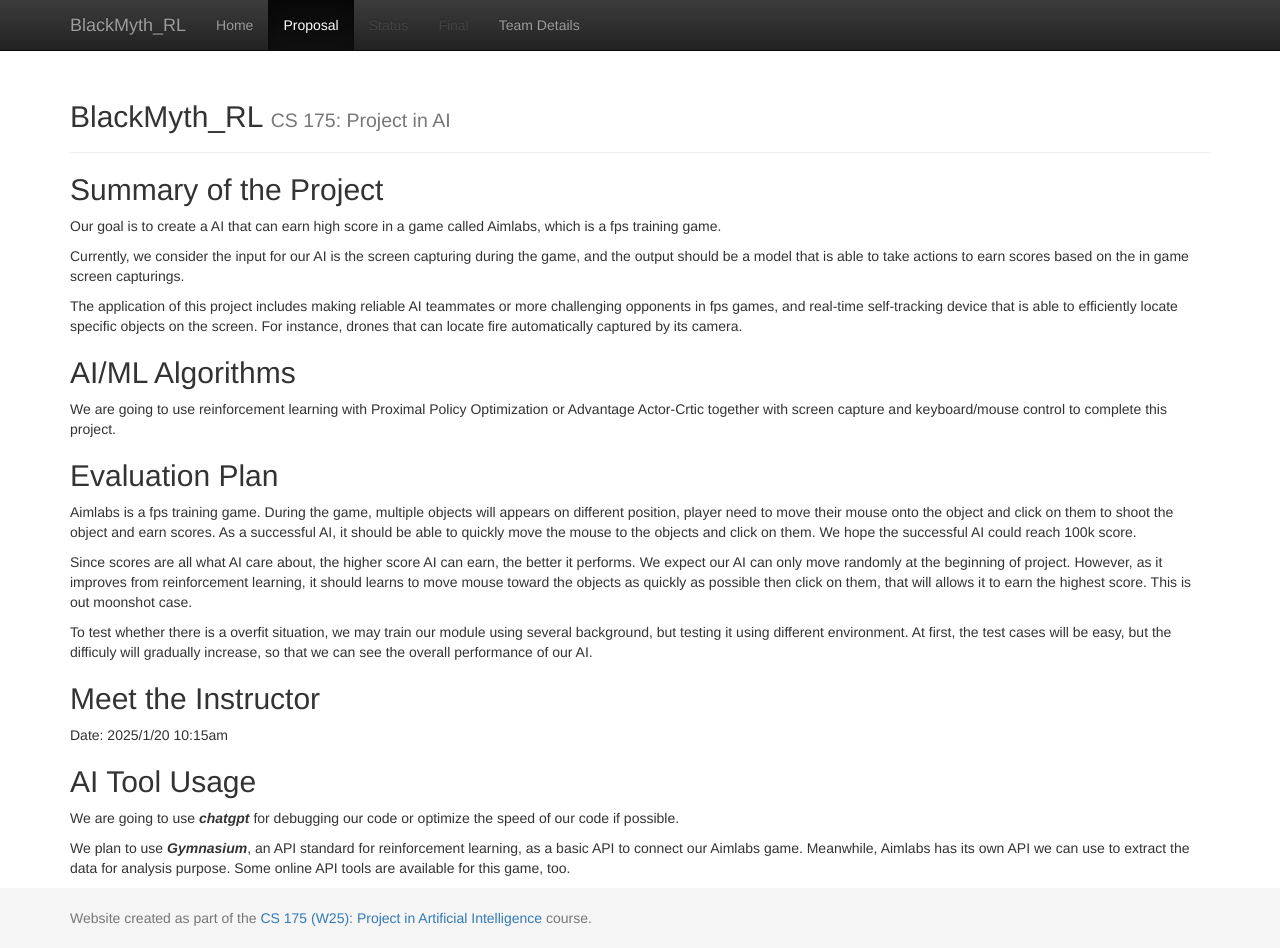
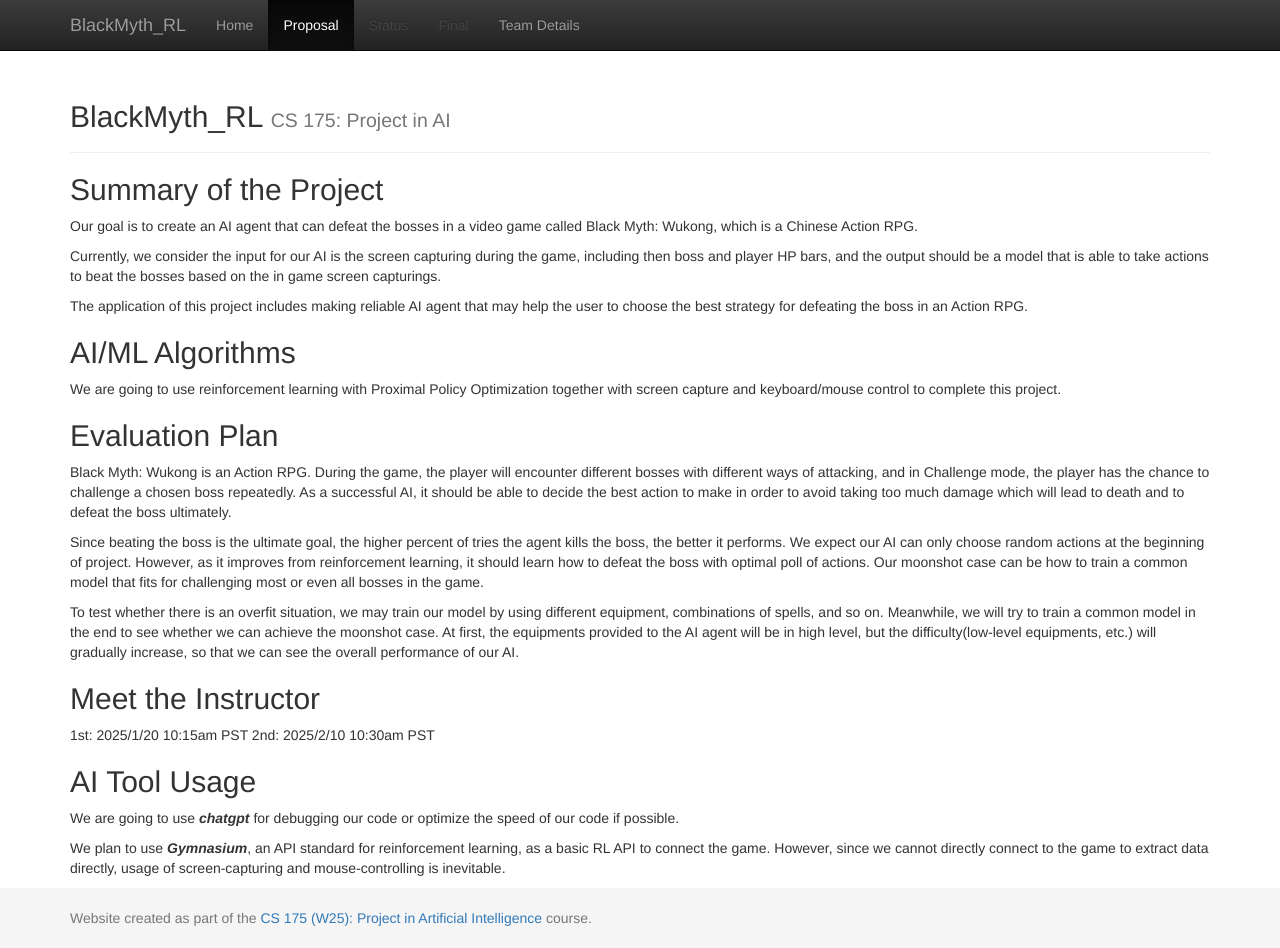
Before and after one commit to Jack-Emerald/BlackMyth-Unified_Mind, a Jekyll site: the page built from docs/proposal.md, in a window 1280 px wide and 948 px high. Built offline with Jekyll 4.4.1, drawn with Linux system fonts in a browser that asks for light colours.

Commit message:
Update the homepage(index.md) and the proposal.md to BlackMyth_RL version. Moving all images for the website to docs/images/.

```diff
--- a/docs/proposal.md
+++ b/docs/proposal.md
@@ -4,26 +4,27 @@ title: Proposal
 ---
 
 ## Summary of the Project
-Our goal is to create a AI that can earn high score in a game called Aimlabs, which is a fps training game.
+Our goal is to create an AI agent that can defeat the bosses in a video game called Black Myth: Wukong, which is a Chinese Action RPG.
 
-Currently, we consider the input for our AI is the screen capturing during the game, and the output should be a model that is able to take actions to earn scores based on the in game screen capturings.
+Currently, we consider the input for our AI is the screen capturing during the game, including then boss and player HP bars, and the output should be a model that is able to take actions to beat the bosses based on the in game screen capturings.
 
-The application of this project includes making reliable AI teammates or more challenging opponents in fps games, and real-time self-tracking device that is able to efficiently locate specific objects on the screen. For instance, drones that can locate fire automatically captured by its camera.
+The application of this project includes making reliable AI agent that may help the user to choose the best strategy for defeating the boss in an Action RPG.
 
 ## AI/ML Algorithms
-We are going to use reinforcement learning with Proximal Policy Optimization or Advantage Actor-Crtic together with screen capture and keyboard/mouse control to complete this project.
+We are going to use reinforcement learning with Proximal Policy Optimization together with screen capture and keyboard/mouse control to complete this project.
 
 ## Evaluation Plan
-Aimlabs is a fps training game. During the game, multiple objects will appears on different position, player need to move their mouse onto the object and click on them to shoot the object and earn scores. As a successful AI, it should be able to quickly move the mouse to the objects and click on them. We hope the successful AI could reach 100k score.
+Black Myth: Wukong is an Action RPG. During the game, the player will encounter different bosses with different ways of attacking, and in Challenge mode, the player has the chance to challenge a chosen boss repeatedly. As a successful AI, it should be able to decide the best action to make in order to avoid taking too much damage which will lead to death and to defeat the boss ultimately.
 
-Since scores are all what AI care about, the higher score AI can earn, the better it performs. We expect our AI can only move randomly at the beginning of project. However, as it improves from reinforcement learning, it should learns to move mouse toward the objects as quickly as possible then click on them, that will allows it to earn the highest score. This is out moonshot case.
+Since beating the boss is the ultimate goal, the higher percent of tries the agent kills the boss, the better it performs. We expect our AI can only choose random actions at the beginning of project. However, as it improves from reinforcement learning, it should learn how to defeat the boss with optimal poll of actions. Our moonshot case can be how to train a common model that fits for challenging most or even all bosses in the game.
 
-To test whether there is a overfit situation, we may train our module using several background, but testing it using different environment. At first, the test cases will be easy, but the difficuly will gradually increase, so that we can see the overall performance of our AI.
+To test whether there is an overfit situation, we may train our model by using different equipment, combinations of spells, and so on. Meanwhile, we will try to train a common model in the end to see whether we can achieve the moonshot case. At first, the equipments provided to the AI agent will be in high level, but the difficulty(low-level equipments, etc.) will gradually increase, so that we can see the overall performance of our AI.
 
 ## Meet the Instructor
-Date: 2025/1/20 10:15am
+1st: 2025/1/20 10:15am PST
+2nd: 2025/2/10 10:30am PST
 
 ## AI Tool Usage
 We are going to use ***chatgpt*** for debugging our code or optimize the speed of our code if possible.
 
-We plan to use ***Gymnasium***, an API standard for reinforcement learning, as a basic API to connect our Aimlabs game. Meanwhile, Aimlabs has its own API we can use to extract the data for analysis purpose. Some online API tools are available for this game, too.
+We plan to use ***Gymnasium***, an API standard for reinforcement learning, as a basic RL API to connect the game. However, since we cannot directly connect to the game to extract data directly, usage of screen-capturing and mouse-controlling is inevitable.
```
Also changed, not shown: docs/index.md (+9 -7 lines), docs/images/BMWK.jpeg (renamed from docs/BMWK.jpeg).
